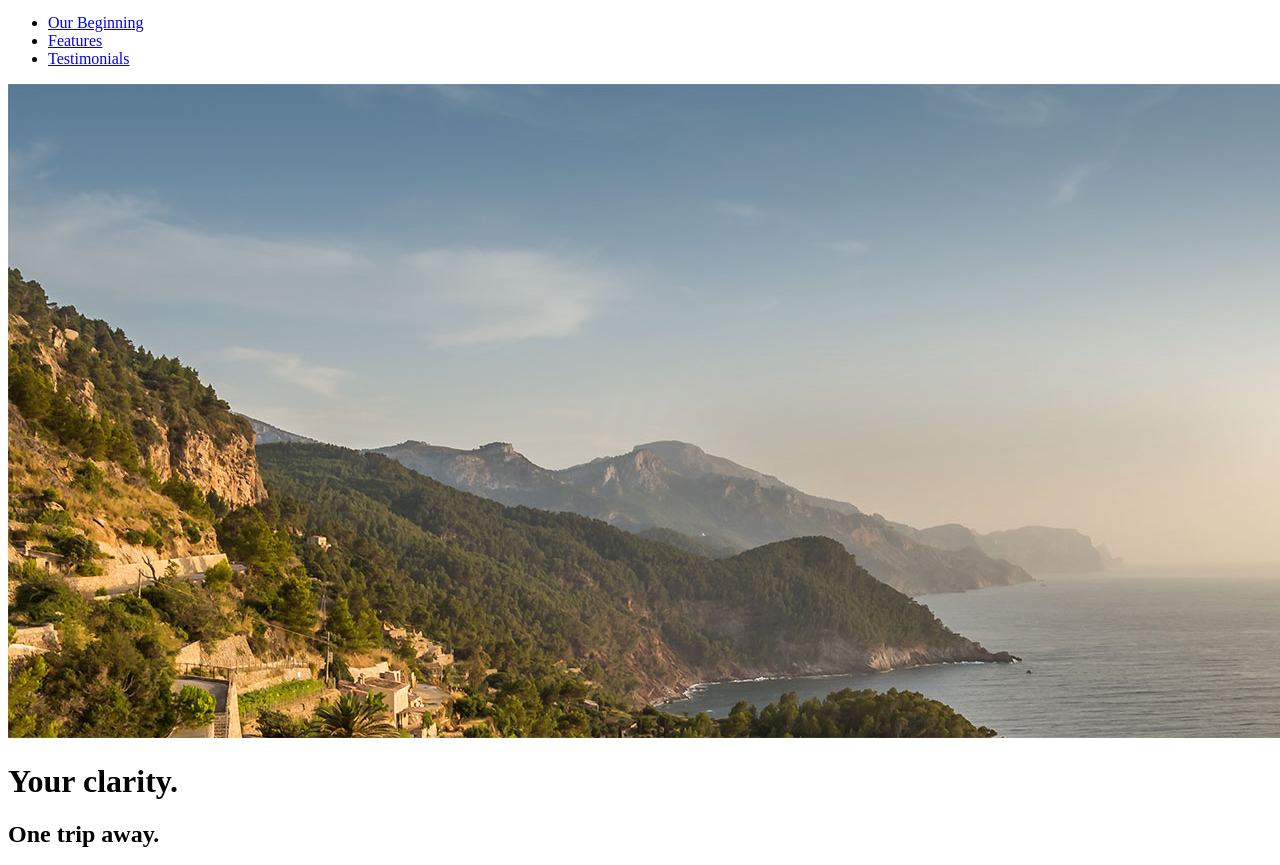
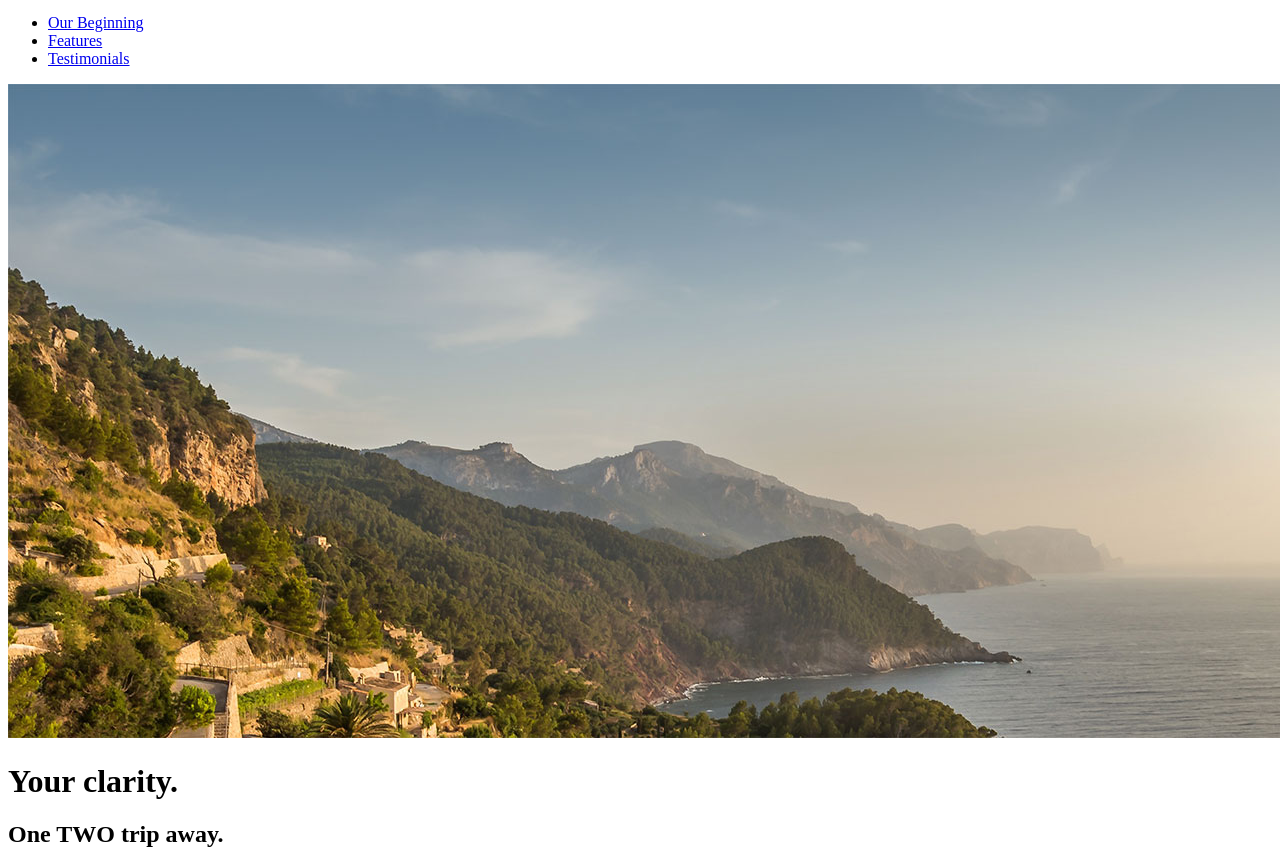
Before and after one commit to calidharas/travel-master, a plain HTML site: page app/index.html in a window 1280 px wide. Shown: the part 74-939 px from the top of the page. Drawn offline with Linux system fonts and the light colour scheme.

Commit message:
EDITED IN INDEX.HTML

```diff
--- a/app/index.html
+++ b/app/index.html
@@ -23,7 +23,7 @@
   <div class="large-hero">
     <img src="assets/images/hero--large.jpg">
     <h1>Your clarity.</h1>
-    <h2>One trip away.</h2>
+    <h2>One TWO trip away.</h2>
     <p>We create soul restoring journeys that inspire you to be you.</p>
     <p><a href="#">Get Started Today</a></p>
   </div>
```
